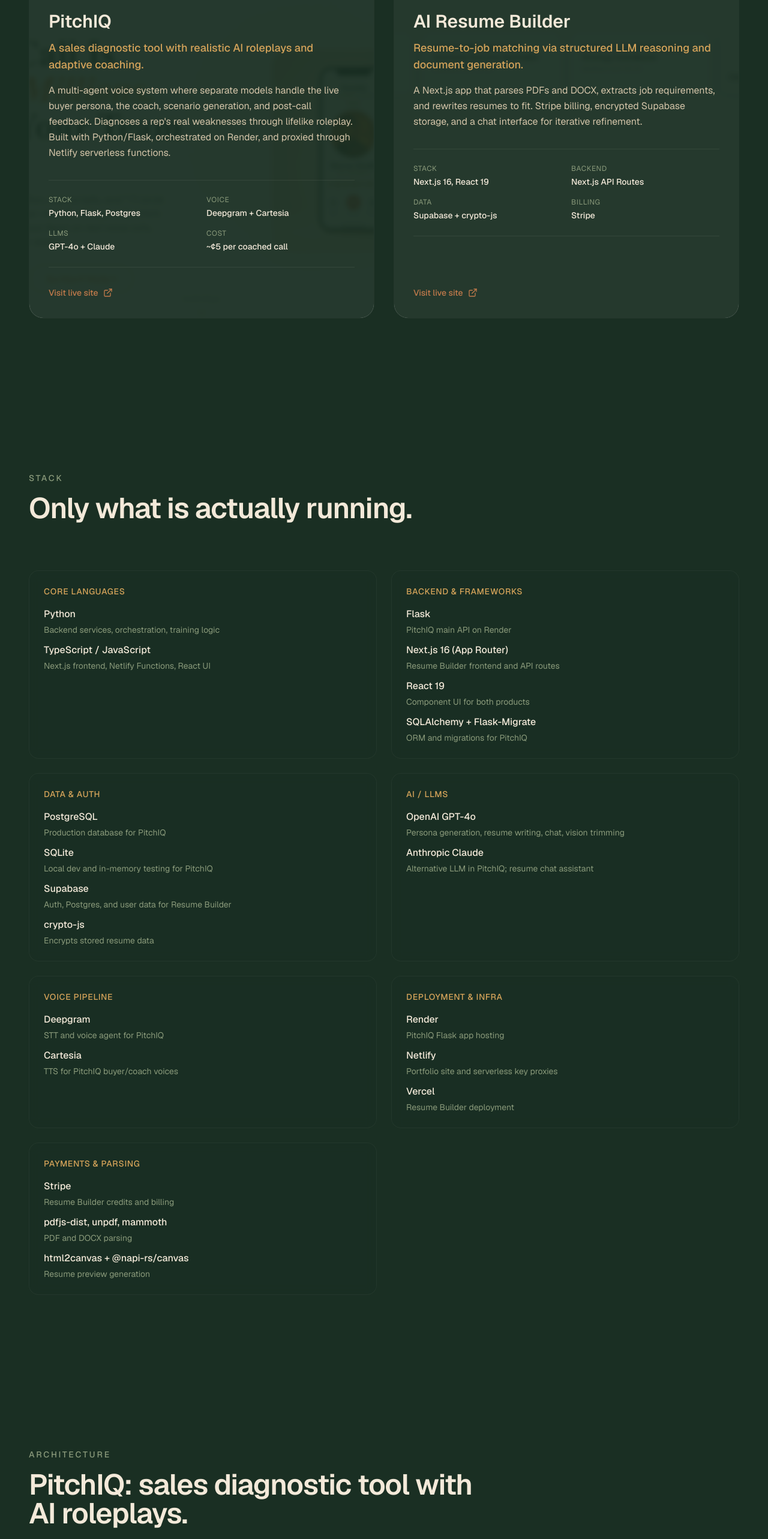
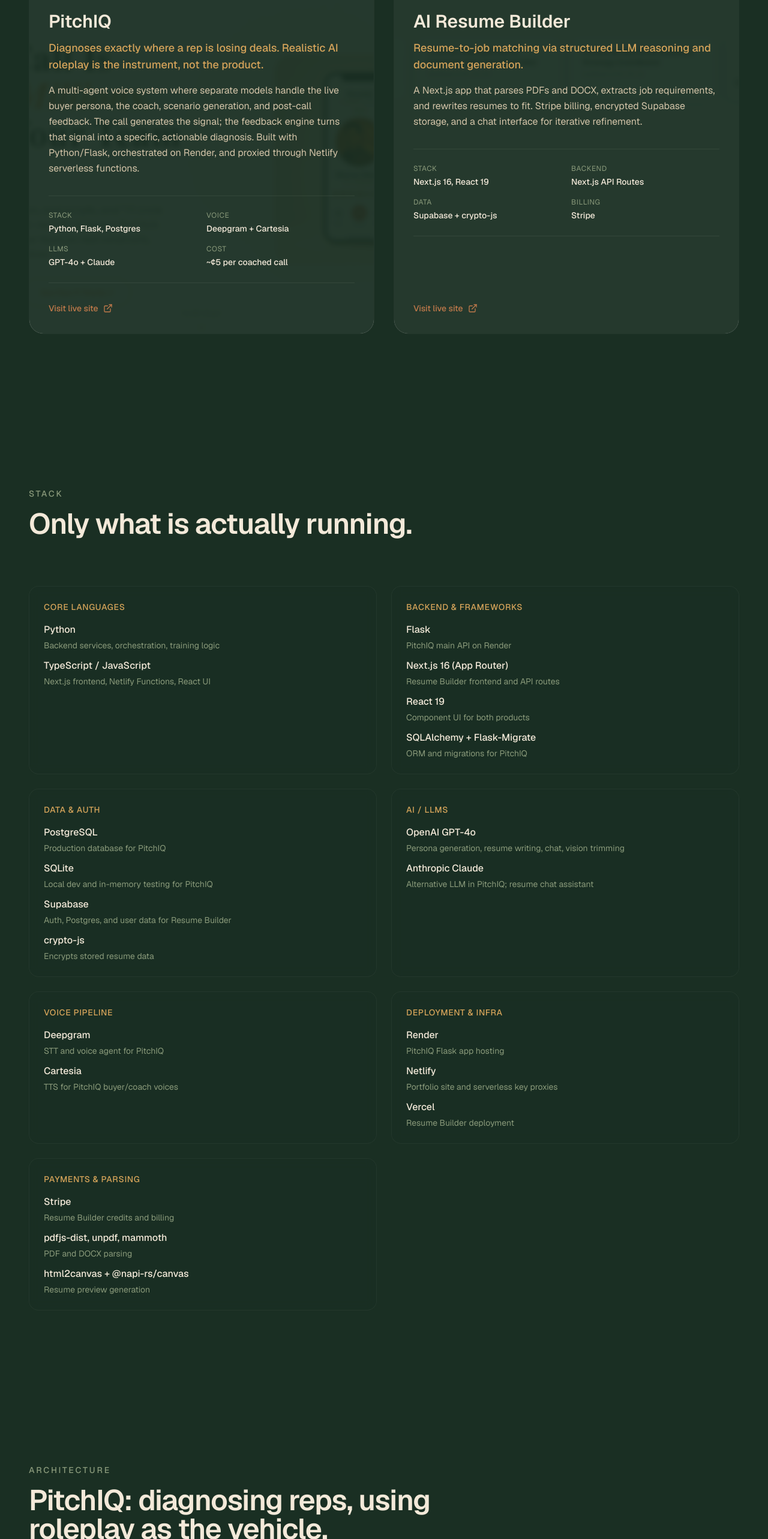
Before and after one commit to CasonL/CasonsPortfolio, a Next.js app: page /technical in a window 1280 px wide. Shown: the part 1227-3793 px from the top of the page at 60% size. Built offline with nearby package versions, Linux system fonts and the light colour scheme.

Commit message:
Flip PitchIQ positioning: diagnosis is the product, roleplay is the vehicle

```diff
--- a/app/layout.tsx
+++ b/app/layout.tsx
@@ -15,7 +15,7 @@
 export const metadata: Metadata = {
   metadataBase: new URL("https://casonsportfolio.netlify.app"),
   title: "Cason Lamothe | Product Designer & AI Architect",
-  description: "Portfolio of Cason Lamothe: product designer, AI systems architect, and leader building products like PitchIQ, a sales diagnostic tool with realistic AI roleplays, and an AI resume builder.",
+  description: "Portfolio of Cason Lamothe: product designer, AI systems architect, and leader building products like PitchIQ, which diagnoses exactly where sales reps lose deals using realistic AI roleplay as the input, and an AI resume builder.",
   openGraph: {
     title: "Cason Lamothe | Builder. Operator. The guy who actually ships.",
     description: "Product designer and AI systems architect. See how I think, what I build, and why depth is the only strategy worth having.",
--- a/app/sections/Philosophy.tsx
+++ b/app/sections/Philosophy.tsx
@@ -16,7 +16,7 @@
     icon: Layers,
     title: "Affordable models, multiplied.",
     hook: "The right model for each job.",
-    body: "PitchIQ orchestrates specialized models for scenario generation, persona simulation, and real-time coaching, all in parallel. No single expensive model. Just a sales diagnostic tool that runs realistic AI roleplays and pinpoints exactly where a rep needs to improve.",
+    body: "PitchIQ orchestrates specialized models for scenario generation, persona simulation, and real-time coaching, all in parallel. No single expensive model. The roleplay is just the input; the output is a precise diagnosis of where a rep needs to improve.",
     stat: { value: "¢5", label: "per coached call" },
     image: "/AffordableCard.png",
   },
--- a/app/sections/Projects.tsx
+++ b/app/sections/Projects.tsx
@@ -6,14 +6,14 @@
 const projects = [
   {
     title: "PitchIQ",
-    tagline: "A sales diagnostic tool with realistic AI roleplays and personalized coaching.",
+    tagline: "Diagnoses exactly where sales reps lose deals, using realistic AI roleplay as the input.",
     description:
-      "Built a multi-agent system where specialized LLMs handle scenario generation, persona simulation, real-time coaching feedback, and progress tracking. Reps get diagnosed on real weaknesses through lifelike practice, at a fraction of the cost of human coaching.",
+      "Built a multi-agent system where specialized LLMs handle scenario generation, persona simulation, real-time coaching feedback, and progress tracking. The roleplay is just the vehicle; the value is the diagnosis, delivered at a fraction of the cost of human coaching.",
     link: "https://PitchIQ.ca",
     icon: Mic2,
     image: "/pitchiq-screenshot.png",
     stats: [
-      { label: "Focus", value: "Sales diagnostic + AI roleplay" },
+      { label: "Focus", value: "Sales diagnosis via AI roleplay" },
       { label: "Architecture", value: "Multi-agent LLM orchestration" },
       { label: "Outcome", value: "Scalable, human-like training" },
     ],
--- a/app/technical/sections/TechArchitecture.tsx
+++ b/app/technical/sections/TechArchitecture.tsx
@@ -12,7 +12,7 @@
             Architecture
           </p>
           <h2 className="text-4xl font-semibold tracking-tight text-cream-100 md:text-5xl">
-            PitchIQ: sales diagnostic tool with AI roleplays.
+            PitchIQ: diagnosing reps, using roleplay as the vehicle.
           </h2>
         </div>
 
@@ -26,16 +26,16 @@
             <div className="mb-12">
               <h3 className="mb-3 text-xl font-semibold text-cream-100">Problem</h3>
               <p className="text-cream-300">
-                Sales reps need realistic practice, but human coaching is expensive and inconsistent.
-                Reps either rehearse alone or wait days for feedback.
+                Sales reps don&apos;t know exactly why they&apos;re losing deals. Human coaching is expensive, inconsistent, and rarely diagnostic.
+                Reps either rehearse alone or wait days for vague feedback.
               </p>
             </div>
 
             <div className="mb-12">
               <h3 className="mb-3 text-xl font-semibold text-cream-100">System</h3>
               <p className="text-cream-300">
-                A sales diagnostic tool built on voice-to-voice AI roleplays. It simulates buyers, adapts difficulty, tracks performance,
-                and generates structured post-call coaching that pinpoints exactly where a rep is weak.
+                The call itself is just the vehicle. A voice-to-voice AI roleplay simulates a buyer, adapts difficulty, and tracks
+                performance in order to generate the real product: a structured diagnosis of exactly where a rep is losing the deal.
               </p>
             </div>
 
@@ -74,8 +74,8 @@
                 <li className="flex items-start gap-3">
                   <span className="mt-2 h-1.5 w-1.5 rounded-full bg-terracotta-500" />
                   <div>
-                    <span className="font-medium text-cream-100">Feedback / scoring agent</span>
-                    <p className="text-sm text-sage-500">Turns the conversation into structured coaching, not generic AI advice.</p>
+                    <span className="font-medium text-cream-100">Feedback / scoring agent — the actual product</span>
+                    <p className="text-sm text-sage-500">Turns the call transcript into a precise diagnosis of what went wrong, not generic AI advice.</p>
                   </div>
                 </li>
                 <li className="flex items-start gap-3">
--- a/app/technical/sections/TechProjects.tsx
+++ b/app/technical/sections/TechProjects.tsx
@@ -6,9 +6,9 @@
 const projects = [
   {
     title: "PitchIQ",
-    tagline: "A sales diagnostic tool with realistic AI roleplays and adaptive coaching.",
+    tagline: "Diagnoses exactly where a rep is losing deals. Realistic AI roleplay is the instrument, not the product.",
     description:
-      "A multi-agent voice system where separate models handle the live buyer persona, the coach, scenario generation, and post-call feedback. Diagnoses a rep's real weaknesses through lifelike roleplay. Built with Python/Flask, orchestrated on Render, and proxied through Netlify serverless functions.",
+      "A multi-agent voice system where separate models handle the live buyer persona, the coach, scenario generation, and post-call feedback. The call generates the signal; the feedback engine turns that signal into a specific, actionable diagnosis. Built with Python/Flask, orchestrated on Render, and proxied through Netlify serverless functions.",
     link: "https://PitchIQ.ca",
     icon: Mic2,
     image: "/pitchiq-screenshot.png",
```
